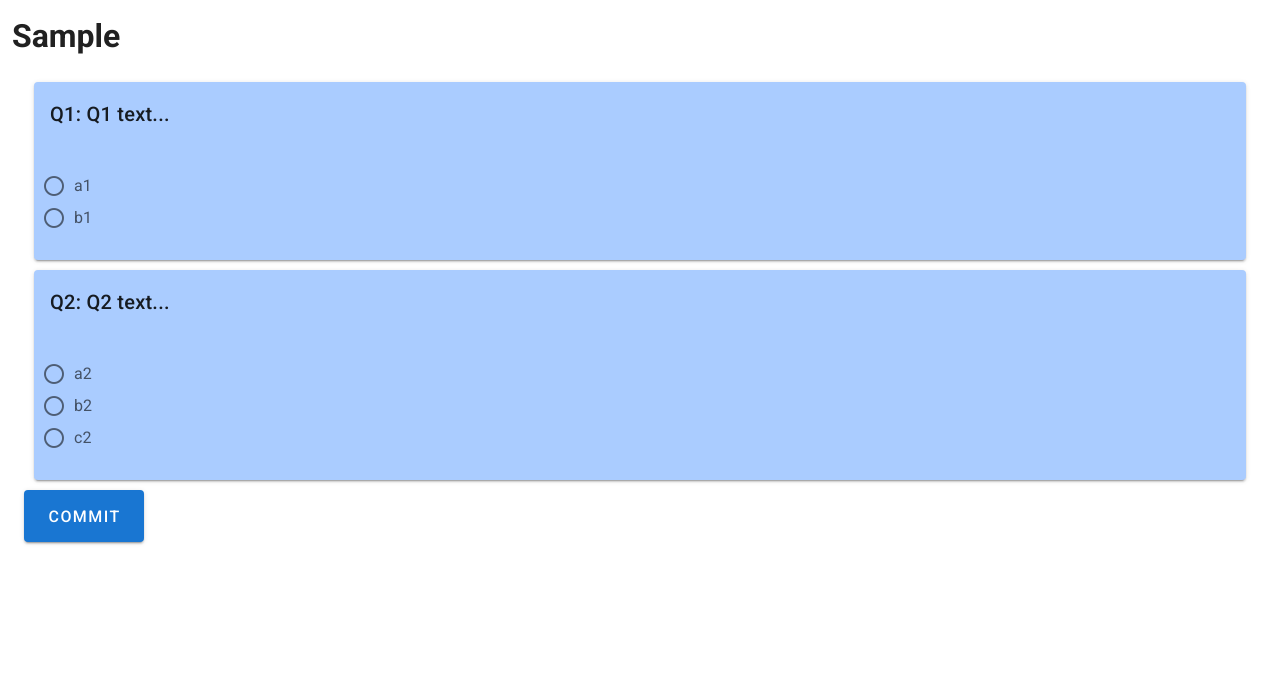
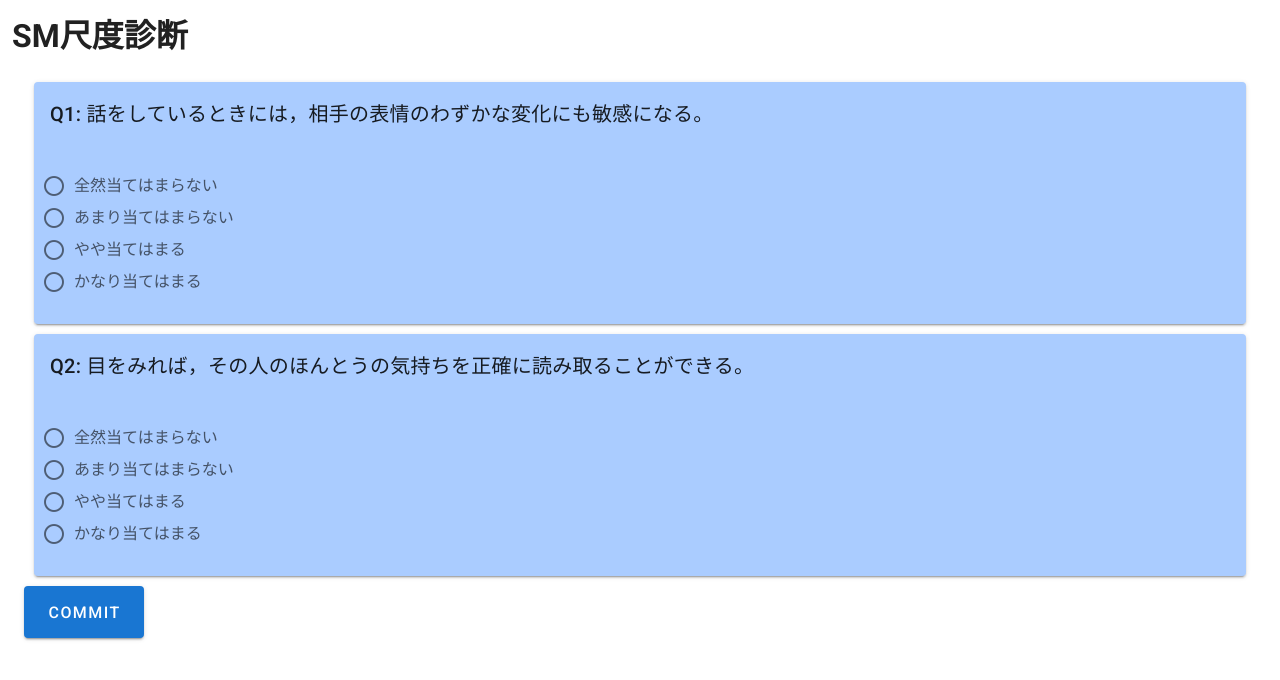
Before and after one commit to liszwork/DiagnoseU, a Vue app: page / in a window 1280 px wide. Shown: the top 680 px of the page. Built offline with nearby package versions, Linux system fonts and the light colour scheme.

Commit message:
SM尺度診断 大枠作成

```diff
--- a/src/App.vue
+++ b/src/App.vue
@@ -1,21 +1,22 @@
 <template>
   <v-app>
     <v-content>
-      <SampleParent />
+      <SMScale />
+      <!-- <SampleParent /> -->
     </v-content>
   </v-app>
 </template>
 
 <script>
 import SampleParent from "./components/SampleParent";
+import SMScale from "./components/SMScale/SMScale";
 
 export default {
   name: "App",
 
   components: {
     SampleParent,
-    // Sample,
-    // SampleResult
+    SMScale,
   },
 
   data: () => ({
--- /dev/null
+++ b/src/components/SMScale/SMScale.vue
@@ -0,0 +1,124 @@
+<template>
+  <v-content class="sample">
+    <v-container fluid>
+      <h1>SM尺度診断</h1>
+
+      <SMScaleForm v-if="!isAnswer" :items="items" :answers="answers" :point="point" @commit="toResult" />
+      <SMScaleResult v-if="isAnswer" :items="items" :answers="answers" :point="point" @back="toQuestion" />
+    </v-container>
+  </v-content>
+</template>
+
+<script>
+import SMScaleForm from "./SMScaleForm";
+import SMScaleResult from "./SMScaleResult";
+
+export default {
+  name: "SMScale",
+  components: {
+    SMScaleForm,
+    SMScaleResult,
+  },
+  data: () => {
+    return {
+      isAnswer: false,
+      point: 0,
+      answers: [
+        "全然当てはまらない",     // 0 - 1pt
+        "あまり当てはまらない",
+        "やや当てはまる",
+        "かなり当てはまる",       // 3 - 4pt
+      ],
+      items: [
+        {
+          id: 1,
+          question: "話をしているときには，相手の表情のわずかな変化にも敏感になる。",
+          select: -1,
+        },
+        {
+          id: 2,
+          question: "目をみれば，その人のほんとうの気持ちを正確に読み取ることができる。",
+          select: -1,
+        },
+        // {
+        //   id: 3,
+        //   question: "だれかが自分にうそをついても，表情やしぐさですぐにうそだと見抜くことができる。",
+        //   select: -1,
+        // },
+        // {
+        //   id: 4,
+        //   question: "目をみれば，自分が相手に何か不都合なことを言ったかどうか分かる。",
+        //   select: -1,
+        // },
+        // {
+        //   id: 5,
+        //   question: "相手が冗談を聴いて笑っても，内心ではその冗談を下品であると思っているかどうかを見抜くことができる。",
+        //   select: -1,
+        // },
+        // {
+        //   id: 6,
+        //   question: "私の直感力は，相手の気持ちや行いの原因を知るのにとても役に立つ。",
+        //   select: -1,
+        // },
+        // {
+        //   id: 7,
+        //   question: "相手や状況に応じて自分の行動を変えるのが得意である。",
+        //   select: -1,
+        // },
+        // {
+        //   id: 8,
+        //   question: "その場面でどのようにふるまえばよいか分かれば，それに応じて，自分の行動をたやすく変えることができる。",
+        //   select: -1,
+        // },
+        // {
+        //   id: 9,
+        //   question: "自分が今いる場面で必要とされていることに応じて，自分の行動を変えることができる。",
+        //   select: -1,
+        // },
+        // {
+        //   id: 10,
+        //   question: "物事が自分の思い通りにうまくいかないときには，すぐに他のやり方に切り換えることができる。",
+        //   select: -1,
+        // },
+        // {
+        //   id: 11,
+        //   question: "自分のためになると分かっていても，体裁をよくするのが苦手ではない。",
+        //   select: -1,
+        // },
+        // {
+        //   id: 12,
+        //   question: "まわりの人が望んでいることに応じて，自分の行動を変えることができる。",
+        //   select: -1,
+        // },
+        // {
+        //   id: 13,
+        //   question: "相手にどのような印象でも与えることができる。",
+        //   select: -1,
+        // },
+      ],
+    };
+  },
+  methods: {
+    toResult(pt) {
+      this.isAnswer = true;
+      this.point = pt;
+    },
+    toQuestion() {
+      this.isAnswer = false;
+    }
+  }
+};
+</script>
+
+
+
+
+<!-- Add "scoped" attribute to limit CSS to this component only -->
+<style scoped>
+.question {
+  margin: 10px;
+}
+.commit-button {
+  text-align: center;
+}
+</style>
--- /dev/null
+++ b/src/components/SMScale/SMScaleForm.vue
@@ -0,0 +1,61 @@
+<template>
+  <v-container fluid>
+    <v-card class="question" v-for="item in items" :key="item.id" color="#AACCFF">
+      <v-card-title>Q{{ item.id }}: {{ item.question }}</v-card-title>
+      <v-card-actions>
+        <v-radio-group v-model="item.select">
+          <v-radio v-for="(answer, index) in answers" :key="answer" :label="answer" :value="index"></v-radio>
+        </v-radio-group>
+      </v-card-actions>
+    </v-card>
+    <v-btn
+      class="commit-button"
+      x-large
+      :ripple="{ center: true }"
+      color="primary"
+      @click="onAnswer"
+    >Commit</v-btn>
+  </v-container>
+</template>
+
+<script>
+export default {
+  name: "SMScaleForm",
+  props: [
+    "items",
+    "answers",
+    "point",
+  ],
+  data() {
+    return {
+    };
+  },
+  methods: {
+    onAnswer(event) {
+      var isOK = true;
+      var sumPt = 0;
+      for (let i = 0; i < this.items.length; i++) {
+        const item = this.items[i];
+        if (item.select < 0) {
+          isOK = false;
+          break;
+        }
+        sumPt += (item.select + 1);
+      }
+      // this.point = sumPt;
+      // 親に通知
+      this.$emit('commit', sumPt);
+    }
+  }
+};
+</script>
+
+<!-- Add "scoped" attribute to limit CSS to this component only -->
+<style scoped>
+.question {
+  margin: 10px;
+}
+.commit-button {
+  text-align: center;
+}
+</style>
--- /dev/null
+++ b/src/components/SMScale/SMScaleResult.vue
@@ -0,0 +1,64 @@
+<template>
+  <v-container fluid>
+    <h2>result</h2>
+    <p>Your selections</p>
+    <v-card class="result" color="#AACCFF">
+      <h3>あなたは {{ resultMessage }}</h3>
+    </v-card>
+    <v-card class="detail" color="#AACCFF">
+      <h3>あなたが選択した内容</h3>
+      <div v-for="item in items" :key="item.id">
+        <v-card-title>Q{{ item.id }}: {{ item.question }}</v-card-title>
+        <v-card-text>
+          <v-list-item-subtitle class="text--primary">{{ item.select }} : {{ answers[item.select] }}</v-list-item-subtitle>
+        </v-card-text>
+      </div>
+    </v-card>
+    <v-btn
+      class="commit-button"
+      x-large
+      :ripple="{ center: true }"
+      color="primary"
+      @click="onBack"
+    >Back</v-btn>
+  </v-container>
+</template>
+
+<script>
+export default {
+  name: "SMScaleResult",
+  props: ["items", "answers", "point"],
+  data() {
+    return {
+      resultMessage: "",
+    };
+  },
+  methods: {
+    onBack(event) {
+      this.items.forEach(item => {
+        item.select = -1;
+      });
+      // 子→親へ通知
+      this.$emit("back");
+    }
+  },
+  mounted() {
+    if (this.point <= 32) {
+      this.resultMessage = "空気を読むのが苦手です。"
+    }
+    else {
+      this.resultMessage = "空気を読むのが得意です。"
+    }
+  }
+};
+</script>
+
+<!-- Add "scoped" attribute to limit CSS to this component only -->
+<style scoped>
+.question {
+  margin: 10px;
+}
+.commit-button {
+  text-align: center;
+}
+</style>
```
